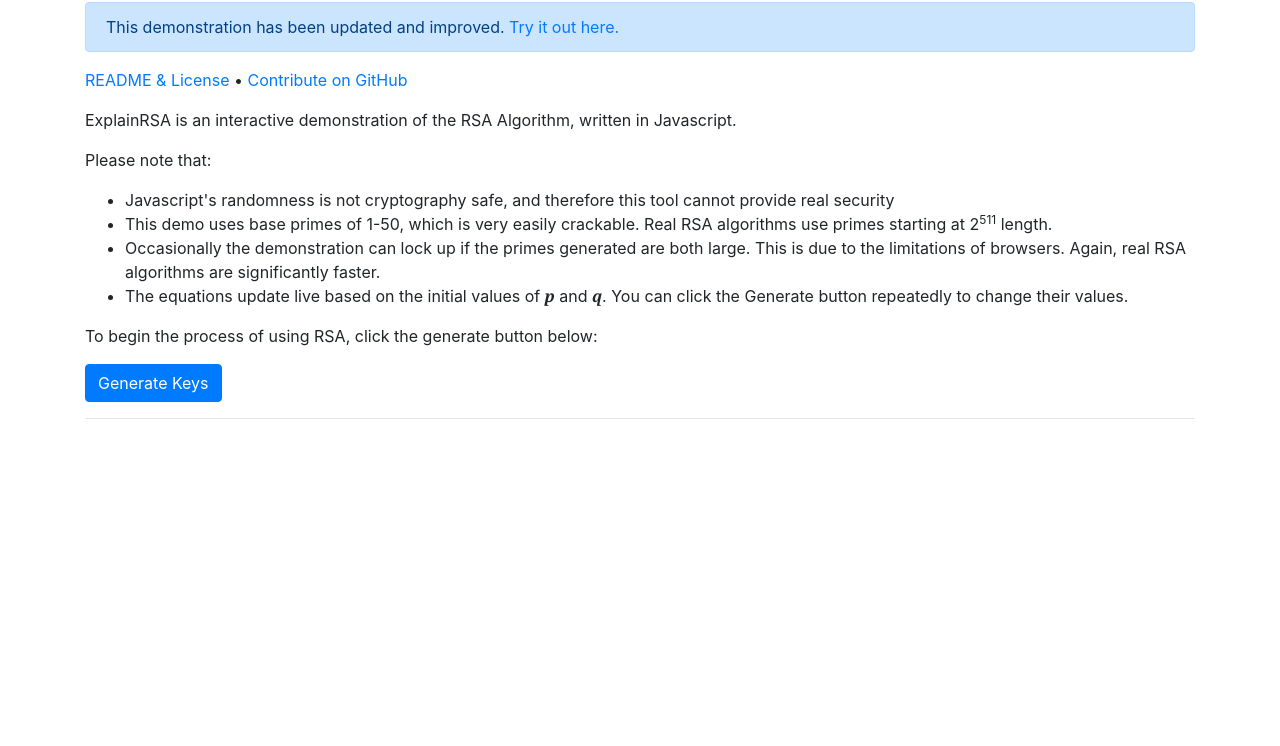
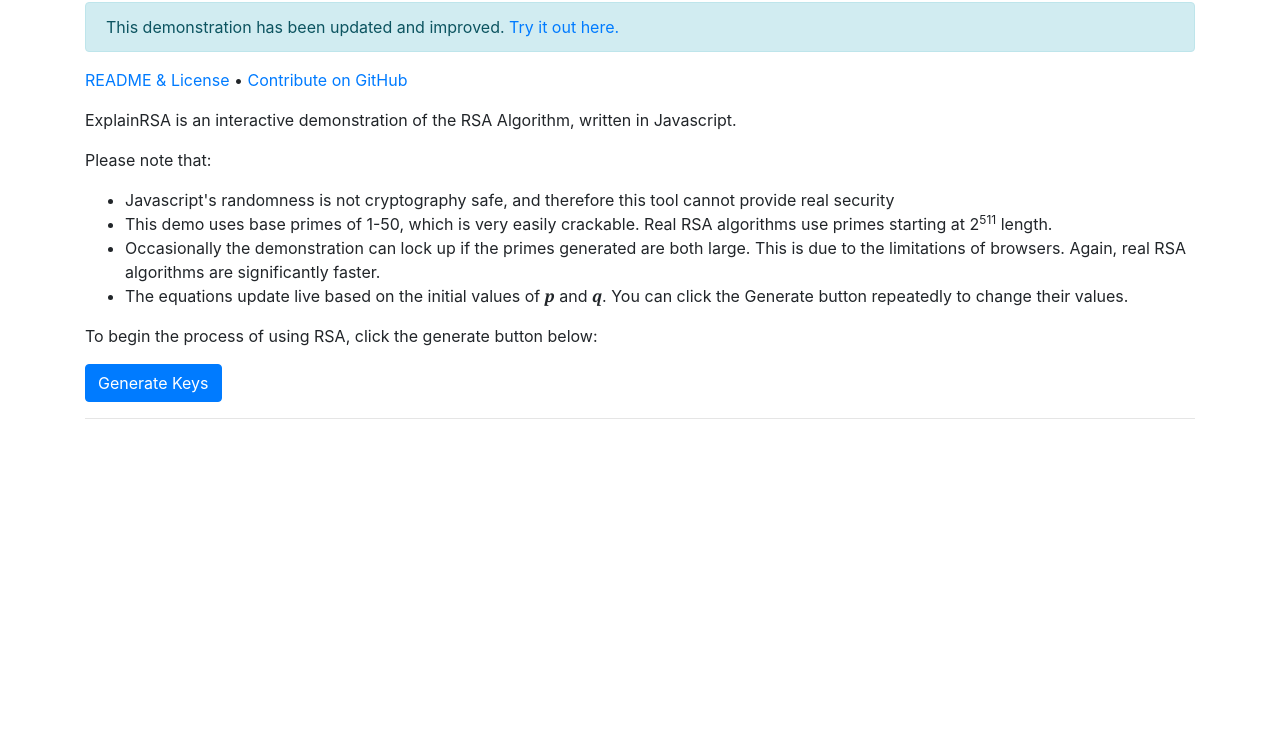
Before and after one commit to freddyheppell/explainrsa, a plain HTML site: page index.html in a window 1280 px wide. Shown: the part 54-800 px from the top of the page. Drawn offline with nearby package versions, Linux system fonts and the light colour scheme.

Commit message:
Change alert type

```diff
--- a/index.html
+++ b/index.html
@@ -12,7 +12,7 @@
 
     <div class="container" id="app">
         <h1>ExplainRSA</h1>
-        <div class="alert alert-primary">This demonstration has been updated and improved. <a href="https://freddyheppell.com/2018/08/06/understanding-rsa">Try it out here.</a></div>
+        <div class="alert alert-info">This demonstration has been updated and improved. <a href="https://freddyheppell.com/2018/08/06/understanding-rsa">Try it out here.</a></div>
         <p><a href="README.md">README &amp; License</a> &bull; <a href="https://github.com/freddinator/explainrsa">Contribute on GitHub</a></p>
         <p>ExplainRSA is an interactive demonstration of the RSA Algorithm, written in Javascript.</p>
         <p>Please note that:</p>
```
